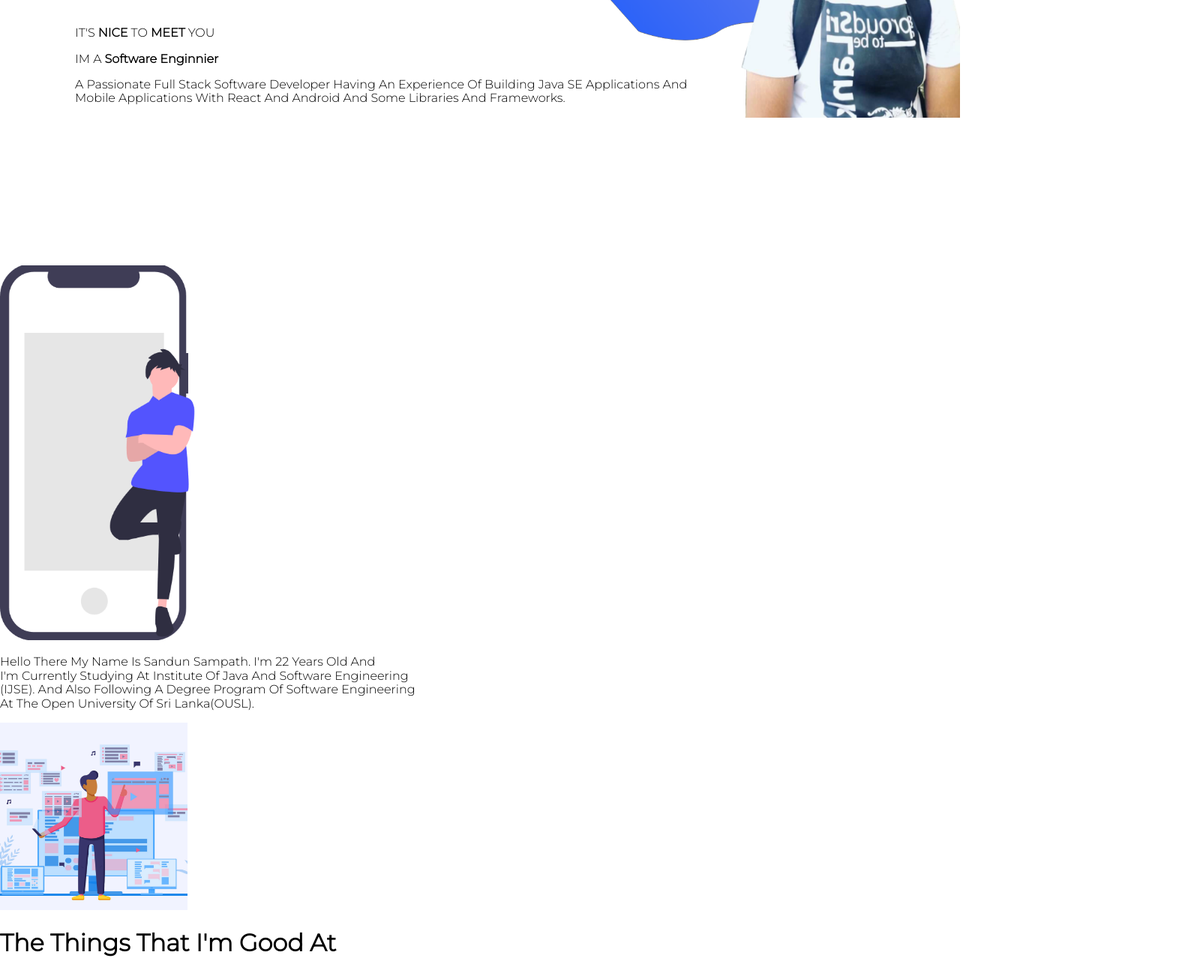
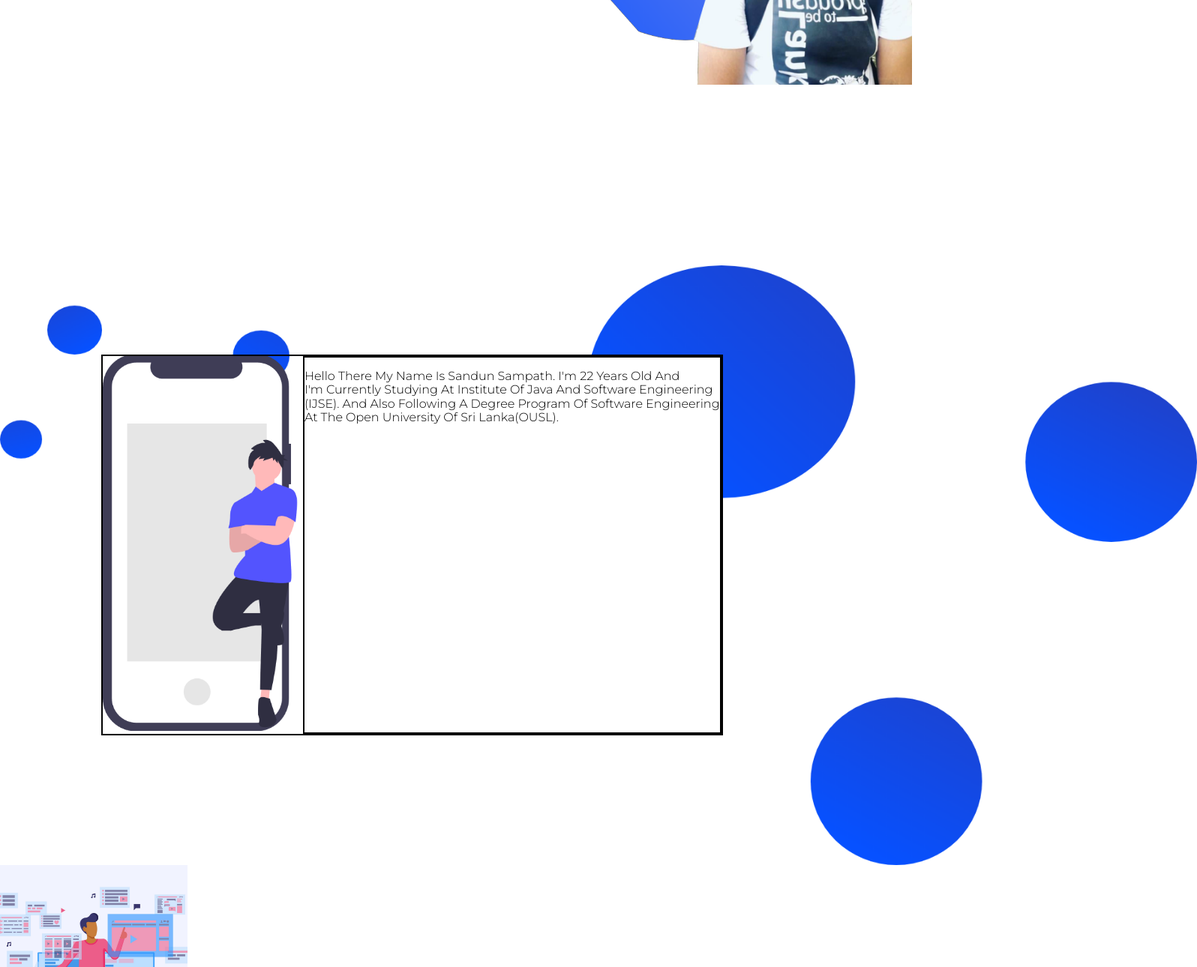
Before and after one commit to Buddalaz/internet-technologyies, a plain HTML site: page index.html in a window 1280 px wide. Shown: the part 446-1736 px from the top of the page at 75% size, 1596 px wide, since content can reach past the window. Drawn offline with Linux system fonts and the light colour scheme.

Commit message:
style about section

```diff
--- a/CSS/styles.css
+++ b/CSS/styles.css
@@ -1,12 +1,19 @@
 * {
     font-family: 'Montserrat', sans-serif;
 }
+
 /*p{
     font-size: 12px;
 }*/
+/*LANDING SECTION*/
 #landing-header {
-    font-size: 80px;
+    font-size: 50px;
 }
+
+.blue_class {
+    color: blue;
+}
+
 body > section {
     height: 100vh;
     /*background: red;*/
@@ -54,3 +61,51 @@ body > section > section {
     margin-top: 100px;
     margin-left: 100px;
 }
+
+/*ABOUT SECTION*/
+body > main {
+    /*position: relative;*/
+}
+
+#about-section {
+    height: 100vh;
+    /*background: red;*/
+    position: relative;
+}
+
+#about-section > img {
+    height: 100vh;
+    position: absolute;
+}
+.content-sub {
+    display: flex;
+    position: absolute;
+    border: 2px solid black;
+    margin-top: 119px;
+    margin-left: 135px;
+}
+#abouts {
+    border: 2px solid black;
+    background: white;
+}
+/*.content-sub > aside > img {
+    height: 200px;
+}*/
+
+/*FOOTER*/
+#footer-section {
+    height: 581px;
+    background: blue;
+    position: relative;
+}
+
+#footer-content {
+    display: flex;
+}
+
+#footer-bottom-content {
+    display: flex;
+    /*justify-content: space-between;*/
+    position: absolute;
+    bottom: 0;
+}
--- a/index.html
+++ b/index.html
@@ -31,7 +31,7 @@
     <section>
         <div>
             <h1 id="landing-header">WELCOME TO MY PROFILE</h1>
-            <p>IT'S <b>NICE</b> TO <b>MEET</b> YOU</p>
+            <p>IT'S <b class="blue_class">NICE</b> TO <b class="blue_class">MEET</b> YOU</p>
             <p>IM A <b>Software Enginnier</b></p>
             <p>A Passionate Full Stack Software Developer Having An Experience Of Building
                 Java SE Applications And <br> Mobile Applications With React And Android And
@@ -44,18 +44,19 @@
 
 <main>
     <!--ABOUT SECTION-->
-    <section>
+    <section id="about-section">
+        <img src="01_Assests/img/backgrounds/About%20me_BrackGround_Dots.png" alt="">
+        <div class="content-sub">
             <aside>
                 <img src="01_Assests/img/undraw_my_notifications_rjej.png" alt="about me notification" height="500px">
             </aside>
-        <main>
-            <section>
+            <section id="abouts">
                 <p>Hello There My Name Is Sandun Sampath. I'm 22 Years Old And<br>
                     I'm Currently Studying At Institute Of Java And Software Engineering<br>
                     (IJSE). And Also Following A Degree Program Of Software Engineering<br>
                     At The Open University Of Sri Lanka(OUSL). </p>
             </section>
-        </main>
+        </div>
     </section>
 
     <!--EDUCATION SECTION-->
@@ -149,7 +150,8 @@
     </section>
 </main>
 
-<footer>
+<footer id="footer-section">
+    <div id="footer-content">
         <aside>
             <h5>Get In Touch</h5>
             <img src="01_Assests/icons/icons8-address-30.png" alt="address">
@@ -166,11 +168,14 @@
             <img src="01_Assests/icons/icons8-linkedin-48.png" alt="linkedin-icon">
             <img src="01_Assests/icons/facebook-26.png" alt="facebook-icone">
             <img src="01_Assests/icons/instagram-26.png" alt="instagram-icon">
+        </aside>
+    </div>
     <hr>
-    </aside>
+    <div id="footer-bottom-content">
         <p>@Copyright 2020. All Right Reserve</p>
         <p>About | Skills | Projcts</p>
         <p><b>Powered By</b>sandun</p>
+    </div>
 </footer>
 </body>
 
```
Lines whose indentation alone changed are shown as unchanged.
